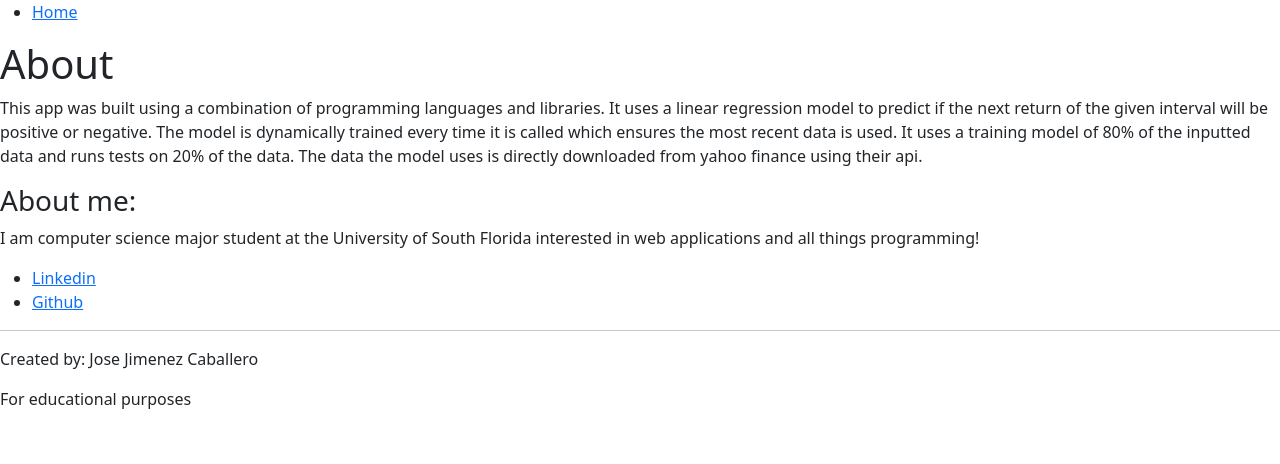
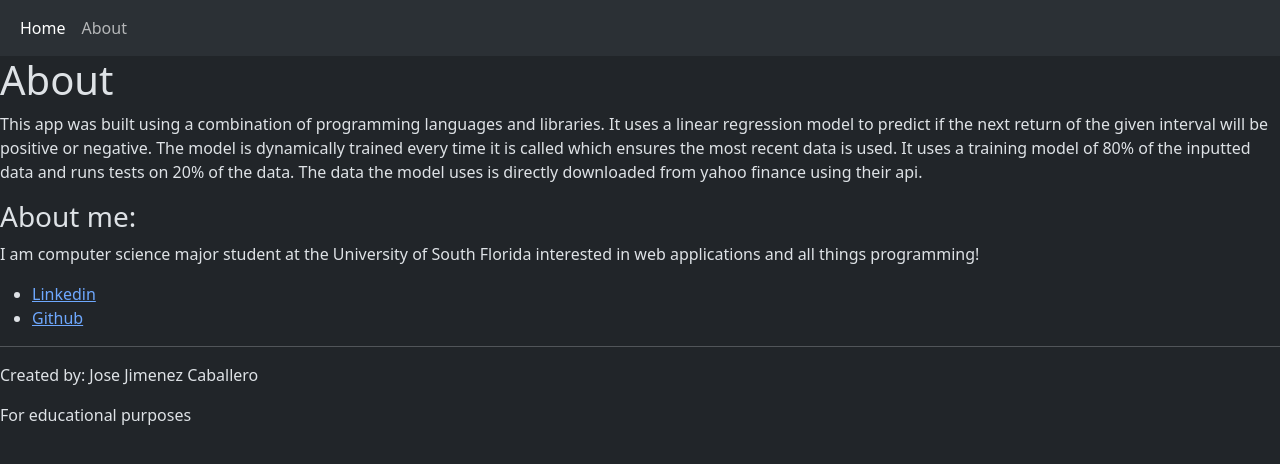
Before and after one commit to JoseJimenezCaballero/Stock_Prediction_WebAPP, a Flask app: page /about in a window 1280 px wide. Shown: the top 464 px of the page. Run offline with Flask 3, Linux system fonts and the light colour scheme.

Commit message:
Added dark mode to rest of pages
added navbar to rest of the pages. Still need to style the about page and the prediction page.

```diff
--- a/templates/about.html
+++ b/templates/about.html
@@ -1,5 +1,5 @@
 <!DOCTYPE html>
-<html lang="en">
+<html lang="en" data-bs-theme="dark">
 
 <head>
   <meta charset="UTF-8">
@@ -11,12 +11,22 @@
 
 <body>
   <header>
-    <navbar>
-      <ul>
-        <li><a href="/">Home</a></li>
-      </ul>
-    </navbar>
-  </header>
+    <nav id="mainNav" class="navbar navbar-expand-lg bg-body-tertiary ">
+      <div class="container-fluid">
+        <button class="navbar-toggler" type="button" data-bs-toggle="collapse" data-bs-target="#navbarNavAltMarkup"
+          aria-controls="navbarNavAltMarkup" aria-expanded="false" aria-label="Toggle navigation">
+          <span class="navbar-toggler-icon"></span>
+        </button>
+        <div class="collapse navbar-collapse" id="navbarNavAltMarkup">
+          <div class="navbar-nav">
+            <a class="nav-link active" aria-current="page" href="/index">Home</a>
+            <a class="nav-link" href="/about">About</a>
+          </div>
+        </div>
+      </div>
+    </nav>
+    </header>
+
   <main>
     <h1>About</h1>
     <p class="about">This app was built using a combination of programming languages and libraries. It uses a linear regression model to predict if the next return of the given interval will be positive or negative. The model is dynamically trained every time it is called which ensures the most recent data is used. It uses a training model of 80% of the inputted data and runs tests on 20% of the data. The data the model uses is directly downloaded from yahoo finance using their api. </p>
--- a/templates/index.html
+++ b/templates/index.html
@@ -27,6 +27,7 @@
         </div>
       </div>
     </nav>
+    </header>
 
     <main>
       <div class="container">
```
Also changed, not shown: templates/prediction.html (+17 -8 lines).
